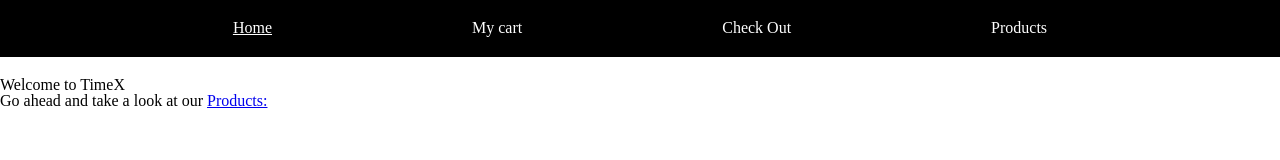
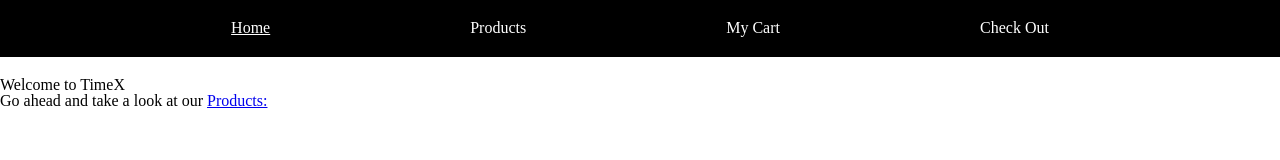
Before and after one commit to NickMo91/ecommerce, a React app: page / in a window 1280 px wide. Shown: the top 160 px of the page. Built offline with nearby package versions, Linux system fonts and the light colour scheme.

Commit message:
sort fix

```diff
--- a/src/components/Navigation.jsx
+++ b/src/components/Navigation.jsx
@@ -8,15 +8,15 @@ class Navigation extends Component {
 			to: "/",
 			text: "Home",
 		}, {
-			to: "/cart",
-			text: "My cart",
+			to: "/Product",
+			text: "Products",
 		}, {
-			to: "checkout",
-			text: "Check Out",
+			to: "cart",
+			text: "My Cart",
 		},
 		{
-			to: "/Product",
-			text: "Products",
+			to: "/checkout",
+			text: "Check Out",
 		},
 		];
 
```
Also changed, not shown: 1 other file (tests, documents, lock files or other folders).
